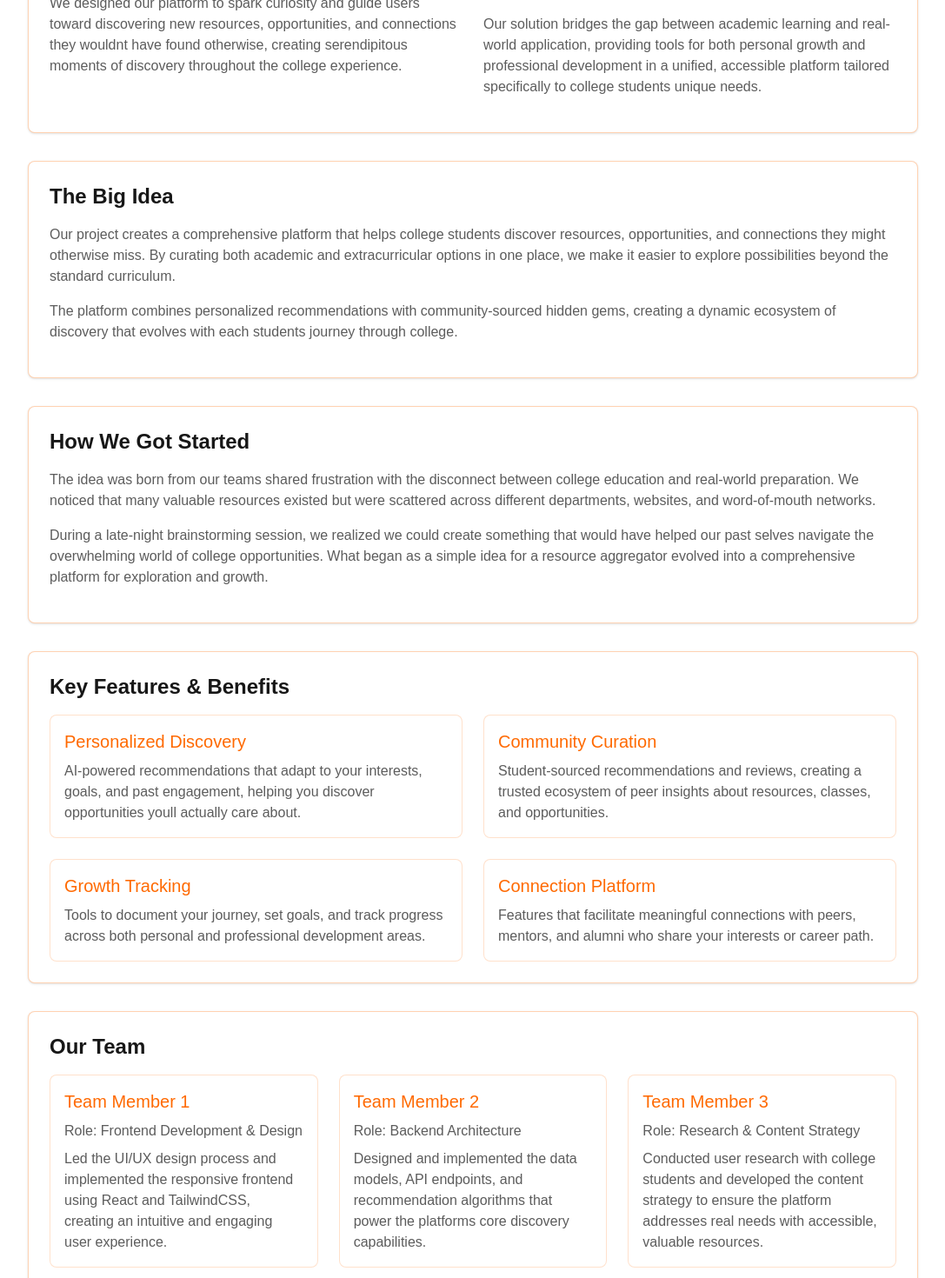
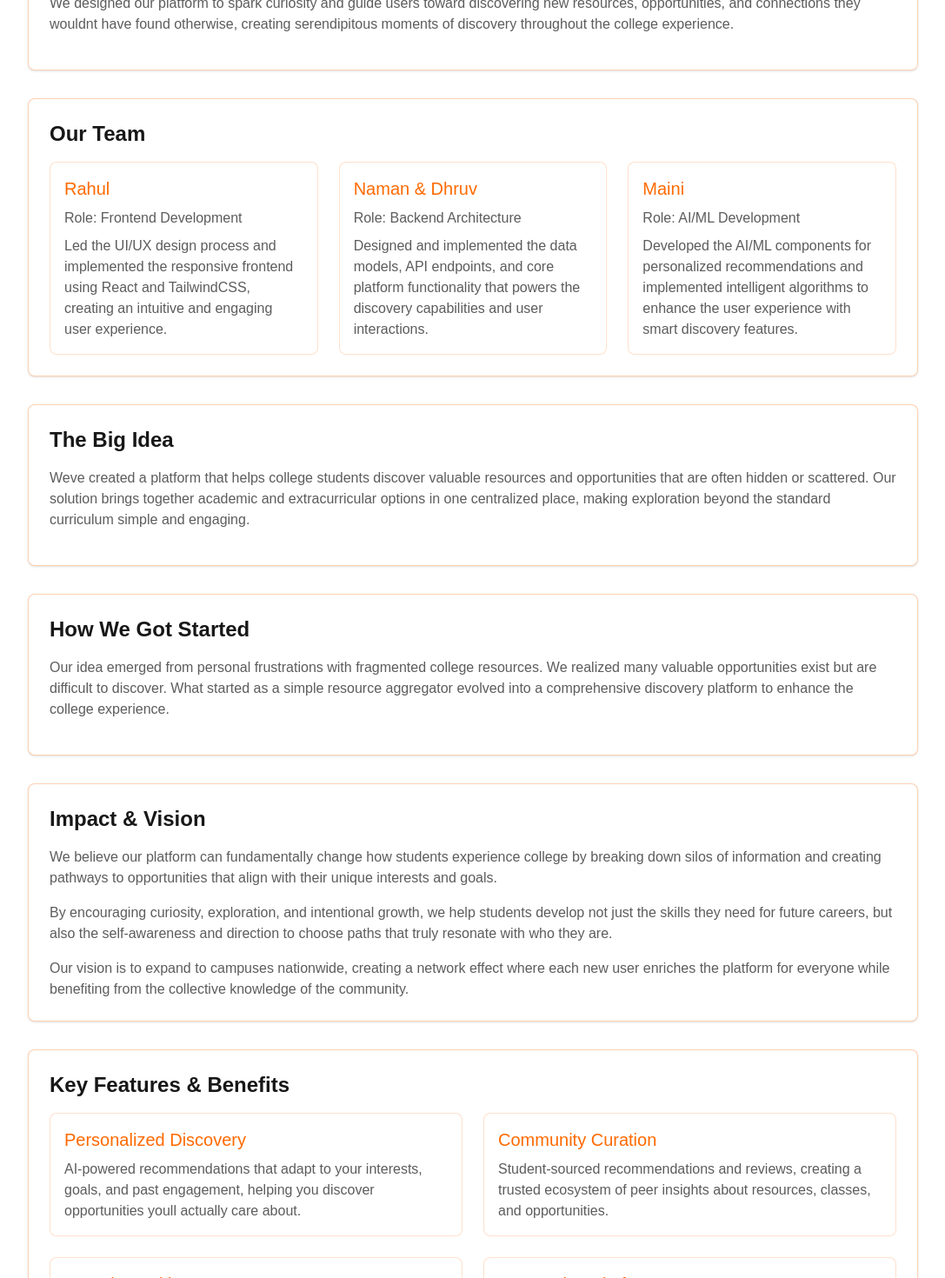
Before and after one commit to Mr-Rahul-Paul/quantum-sim--Hackathon-winner, a Next.js app: page /Project-Overview in a window 1280 px wide. Shown: the part 440-1910 px from the top of the page at 87% size, without its empty margins (96-1183 px from the left). Built offline with nearby package versions, Linux system fonts and the light colour scheme.

Commit message:
final version

```diff
--- a/app/Project-Overview/page.tsx
+++ b/app/Project-Overview/page.tsx
@@ -33,30 +33,52 @@ export default function ProjectOverview() {
                 moments of discovery throughout the college experience.
               </p>
             </div>
-            <div className="flex-1">
-              <div className="p-4 rounded-lg bg-amber-900/50 mb-4">
-                <p className="font-medium">Make a product that helps college students personally and professionally.</p>
-              </div>
-              <p className="text-foreground/70 mb-4">
-                Our solution bridges the gap between academic learning and real-world application, providing tools
-                for both personal growth and professional development in a unified, accessible platform tailored
-                specifically to college students unique needs.
+
+          </div>
+        </div>
+        {/* Team Members Section */}
+        <div className="rounded-lg p-6 mb-8 transition-all duration-300 bg-background hover:bg-gradient-to-br hover:from-orange-500/5 hover:to-red-500/10 text-foreground border border-orange-500/30 shadow-sm">
+          <h2 className="text-2xl font-semibold mb-4">Our Team</h2>
+          <div className="grid grid-cols-1 md:grid-cols-3 gap-6">
+            <div className="p-4 rounded-lg bg-background border border-orange-500/20">
+              <h3 className="text-xl font-medium mb-2 text-orange-500">Rahul</h3>
+              <p className="text-foreground/70 mb-2">
+                <span className="font-medium">Role:</span> Frontend Development
+              </p>
+              <p className="text-foreground/70">
+                Led the UI/UX design process and implemented the responsive frontend using React and TailwindCSS,
+                creating an intuitive and engaging user experience.
+              </p>
+            </div>
+            <div className="p-4 rounded-lg bg-background border border-orange-500/20">
+              <h3 className="text-xl font-medium mb-2 text-orange-500">Naman & Dhruv</h3>
+              <p className="text-foreground/70 mb-2">
+                <span className="font-medium">Role:</span> Backend Architecture
+              </p>
+              <p className="text-foreground/70">
+                Designed and implemented the data models, API endpoints, and core platform functionality
+                that powers the discovery capabilities and user interactions.
+              </p>
+            </div>
+            <div className="p-4 rounded-lg bg-background border border-orange-500/20">
+              <h3 className="text-xl font-medium mb-2 text-orange-500">Maini</h3>
+              <p className="text-foreground/70 mb-2">
+                <span className="font-medium">Role:</span> AI/ML Development
+              </p>
+              <p className="text-foreground/70">
+                Developed the AI/ML components for personalized recommendations and implemented intelligent
+                algorithms to enhance the user experience with smart discovery features.
               </p>
             </div>
           </div>
         </div>
-
         {/* Project Idea Section */}
         <div className="rounded-lg p-6 mb-8 transition-all duration-300 bg-background hover:bg-gradient-to-br hover:from-orange-500/5 hover:to-red-500/10 text-foreground border border-orange-500/30 shadow-sm">
           <h2 className="text-2xl font-semibold mb-4">The Big Idea</h2>
           <p className="text-foreground/70 mb-4">
-            Our project creates a comprehensive platform that helps college students discover resources,
-            opportunities, and connections they might otherwise miss. By curating both academic and extracurricular
-            options in one place, we make it easier to explore possibilities beyond the standard curriculum.
-          </p>
-          <p className="text-foreground/70 mb-4">
-            The platform combines personalized recommendations with community-sourced hidden gems, creating a
-            dynamic ecosystem of discovery that evolves with each students journey through college.
+            Weve created a platform that helps college students discover valuable resources and opportunities
+            that are often hidden or scattered. Our solution brings together academic and extracurricular options
+            in one centralized place, making exploration beyond the standard curriculum simple and engaging.
           </p>
         </div>
 
@@ -64,14 +86,28 @@ export default function ProjectOverview() {
         <div className="rounded-lg p-6 mb-8 transition-all duration-300 bg-background hover:bg-gradient-to-br hover:from-orange-500/5 hover:to-red-500/10 text-foreground border border-orange-500/30 shadow-sm">
           <h2 className="text-2xl font-semibold mb-4">How We Got Started</h2>
           <p className="text-foreground/70 mb-4">
-            The idea was born from our teams shared frustration with the disconnect between college education
-            and real-world preparation. We noticed that many valuable resources existed but were scattered across
-            different departments, websites, and word-of-mouth networks.
+            Our idea emerged from personal frustrations with fragmented college resources. We realized many
+            valuable opportunities exist but are difficult to discover. What started as a simple resource
+            aggregator evolved into a comprehensive discovery platform to enhance the college experience.
+          </p>
+        </div>
+
+
+        {/* Impact Section */}
+        <div className="rounded-lg p-6 mb-8 transition-all duration-300 bg-background hover:bg-gradient-to-br hover:from-orange-500/5 hover:to-red-500/10 text-foreground border border-orange-500/30 shadow-sm">
+          <h2 className="text-2xl font-semibold mb-4">Impact & Vision</h2>
+          <p className="text-foreground/70 mb-4">
+            We believe our platform can fundamentally change how students experience college by breaking down
+            silos of information and creating pathways to opportunities that align with their unique interests and goals.
           </p>
           <p className="text-foreground/70 mb-4">
-            During a late-night brainstorming session, we realized we could create something that would have
-            helped our past selves navigate the overwhelming world of college opportunities. What began as a
-            simple idea for a resource aggregator evolved into a comprehensive platform for exploration and growth.
+            By encouraging curiosity, exploration, and intentional growth, we help students develop not just the
+            skills they need for future careers, but also the self-awareness and direction to choose paths that
+            truly resonate with who they are.
+          </p>
+          <p className="text-foreground/70">
+            Our vision is to expand to campuses nationwide, creating a network effect where each new user
+            enriches the platform for everyone while benefiting from the collective knowledge of the community.
           </p>
         </div>
 
@@ -110,71 +146,17 @@ export default function ProjectOverview() {
           </div>
         </div>
 
-        {/* Team Members Section */}
-        <div className="rounded-lg p-6 mb-8 transition-all duration-300 bg-background hover:bg-gradient-to-br hover:from-orange-500/5 hover:to-red-500/10 text-foreground border border-orange-500/30 shadow-sm">
-          <h2 className="text-2xl font-semibold mb-4">Our Team</h2>
-          <div className="grid grid-cols-1 md:grid-cols-3 gap-6">
-            <div className="p-4 rounded-lg bg-background border border-orange-500/20">
-              <h3 className="text-xl font-medium mb-2 text-orange-500">Team Member 1</h3>
-              <p className="text-foreground/70 mb-2">
-                <span className="font-medium">Role:</span> Frontend Development & Design
-              </p>
-              <p className="text-foreground/70">
-                Led the UI/UX design process and implemented the responsive frontend using React and TailwindCSS,
-                creating an intuitive and engaging user experience.
-              </p>
-            </div>
-            <div className="p-4 rounded-lg bg-background border border-orange-500/20">
-              <h3 className="text-xl font-medium mb-2 text-orange-500">Team Member 2</h3>
-              <p className="text-foreground/70 mb-2">
-                <span className="font-medium">Role:</span> Backend Architecture
-              </p>
-              <p className="text-foreground/70">
-                Designed and implemented the data models, API endpoints, and recommendation algorithms
-                that power the platforms core discovery capabilities.
-              </p>
-            </div>
-            <div className="p-4 rounded-lg bg-background border border-orange-500/20">
-              <h3 className="text-xl font-medium mb-2 text-orange-500">Team Member 3</h3>
-              <p className="text-foreground/70 mb-2">
-                <span className="font-medium">Role:</span> Research & Content Strategy
-              </p>
-              <p className="text-foreground/70">
-                Conducted user research with college students and developed the content strategy to ensure
-                the platform addresses real needs with accessible, valuable resources.
-              </p>
-            </div>
-          </div>
-        </div>
-
-        {/* Impact Section */}
-        <div className="rounded-lg p-6 mb-8 transition-all duration-300 bg-background hover:bg-gradient-to-br hover:from-orange-500/5 hover:to-red-500/10 text-foreground border border-orange-500/30 shadow-sm">
-          <h2 className="text-2xl font-semibold mb-4">Impact & Vision</h2>
-          <p className="text-foreground/70 mb-4">
-            We believe our platform can fundamentally change how students experience college by breaking down
-            silos of information and creating pathways to opportunities that align with their unique interests and goals.
-          </p>
-          <p className="text-foreground/70 mb-4">
-            By encouraging curiosity, exploration, and intentional growth, we help students develop not just the
-            skills they need for future careers, but also the self-awareness and direction to choose paths that
-            truly resonate with who they are.
-          </p>
-          <p className="text-foreground/70">
-            Our vision is to expand to campuses nationwide, creating a network effect where each new user
-            enriches the platform for everyone while benefiting from the collective knowledge of the community.
-          </p>
-        </div>
 
         {/* Navigation back to home */}
         <div className="mt-12 pt-6 border-t border-foreground/20">
-            <div className="flex justify-between w-full">
+          <div className="flex justify-between w-full">
             <Link href="/" className="text-foreground/60 hover:text-foreground transition-colors">
               &larr; Back to Home
             </Link>
             <Link href="/curated-list" className="text-foreground/60 hover:text-foreground transition-colors">
-             To Interface &rarr;
+              To Interface &rarr;
             </Link>
-            </div>
+          </div>
         </div>
 
 
--- a/app/page.tsx
+++ b/app/page.tsx
@@ -37,7 +37,7 @@ export default function HomePage() {
   };
 
   return (
-    <div className="min-h-screen bg-black text-white relative overflow-hidden">
+    <div className="min-h-screen bg-black text-white  relative overflow-hidden">
       {/* Radial gradient background */}
       <div className="absolute inset-0 bg-[radial-gradient(ellipse_at_center,_var(--tw-gradient-stops))] from-gray-800 via-gray-900 to-black"></div>
 
@@ -59,7 +59,7 @@ export default function HomePage() {
           variants={staggerContainer}
           initial="hidden"
           animate="visible"
-          className="max-w-4xl space-y-8"
+          className="max-w-4xl space-y-8 animate"
         >
           <motion.div variants={fadeIn} className="space-y-4">
             <h2 className="text-2xl md:text-3xl font-semibold bg-gradient-to-r from-yellow-400 to-red-500 bg-clip-text text-transparent">
@@ -129,11 +129,12 @@ export default function HomePage() {
                   Start Simulating
                 </motion.button>
                 <motion.button
+                onClick={() => alert("9873789881")}
                   className="w-full px-4 py-2 border border-orange-400 rounded-md font-medium transition-colors"
                   whileHover={{ borderColor: "#f87171", scale: 1.05 }}
                   whileTap={{ scale: 0.95 }}
                 >
-                  Compare us!
+                  Contact us!
                 </motion.button>
               </div>
             </motion.div>
```
Also changed, not shown: app/curated-list/page.tsx (+9 -4 lines), app/details/page.tsx (+14 -2 lines), app/simulation/page.tsx (indentation only).
